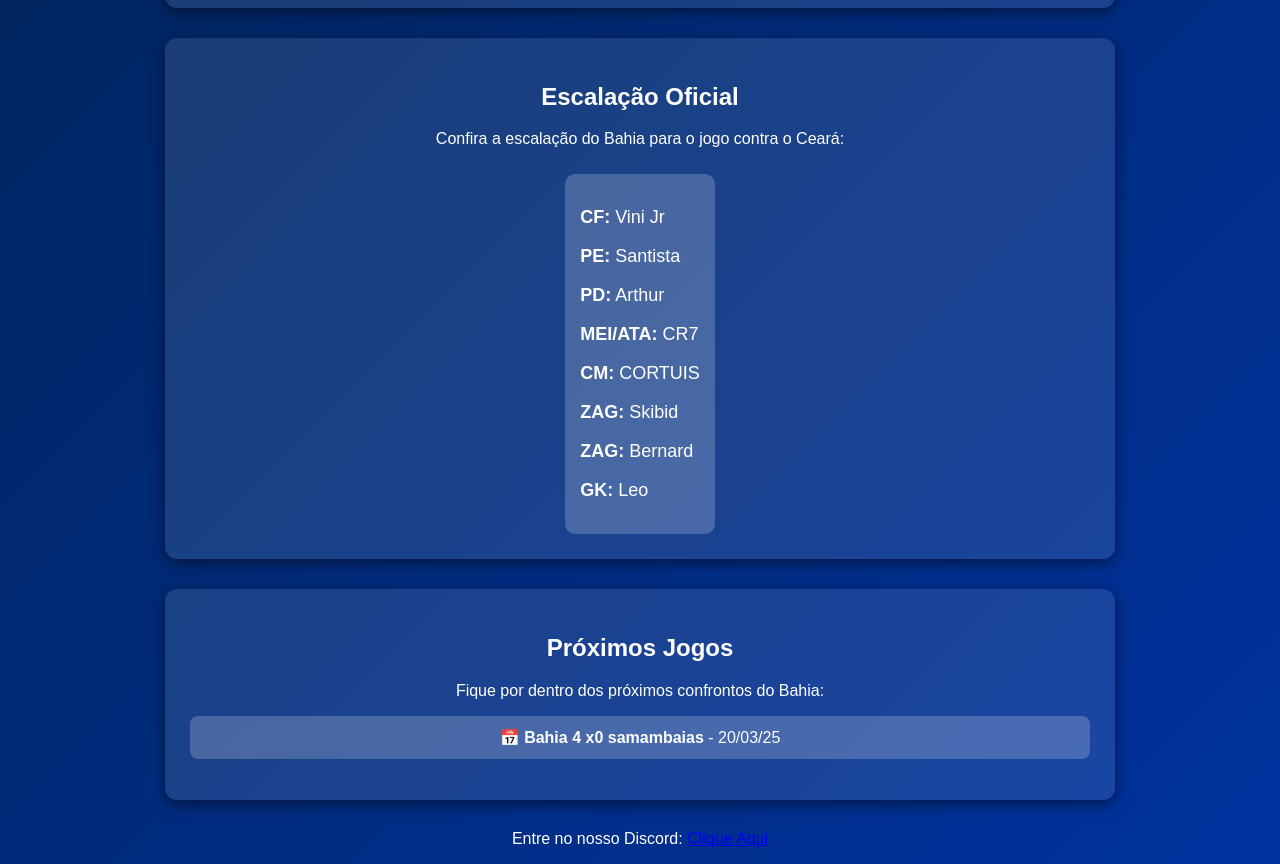
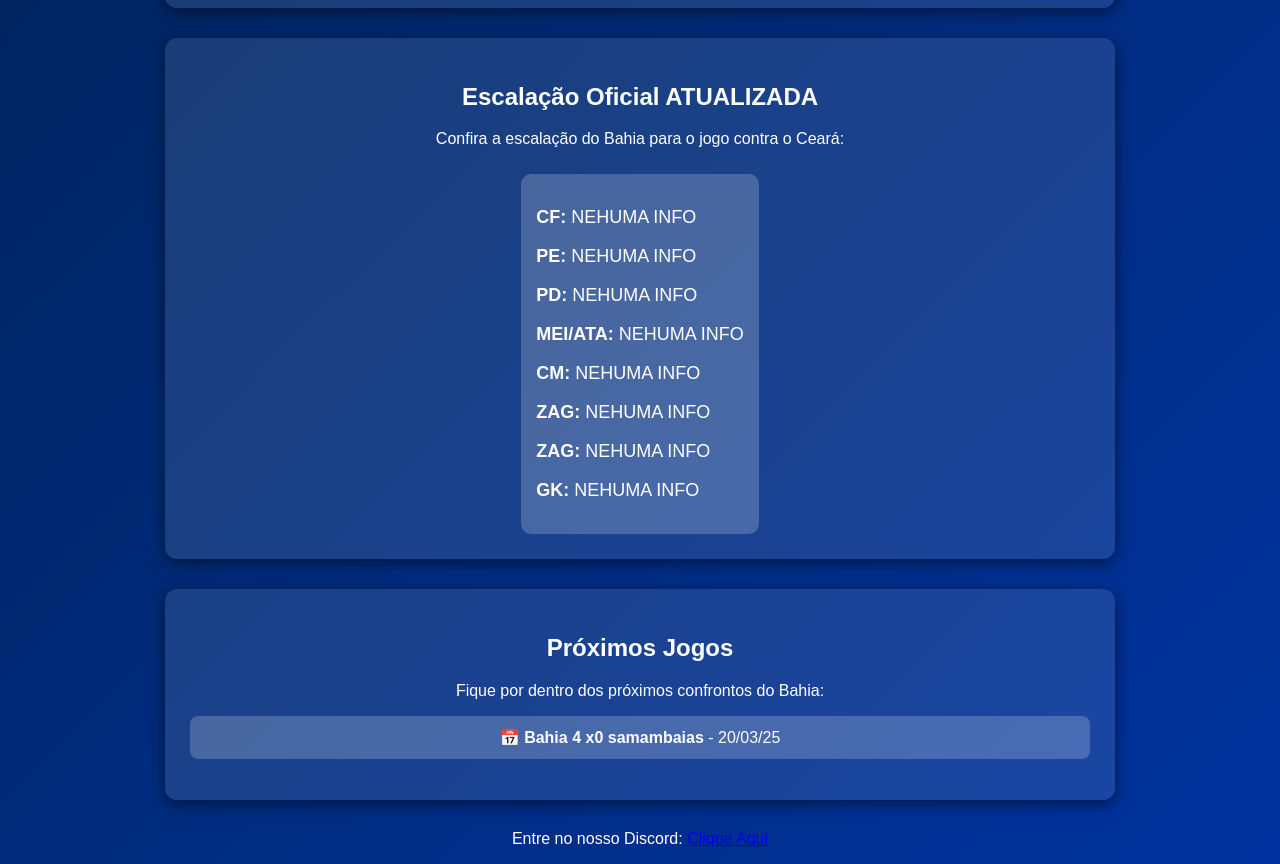
Before and after one commit to Joaov8tor/bahia-tcs, a plain HTML site: page index.html in a window 1280 px wide. Shown: the part 974-1838 px from the top of the page. Drawn offline with Linux system fonts and the light colour scheme.

Commit message:
Update index.html

```diff
--- a/index.html
+++ b/index.html
@@ -104,7 +104,7 @@
 <body>
     <header>
         <h1>Bahia - The Classic Soccer</h1>
-        <p>Notícias sobre jogos, treinos, contratações e mais!</p>
+        <p>Notícias sobre jogos, treinos, contratações e transmissoes!</p>
     </header>
 
     <div class="container">
@@ -113,7 +113,7 @@
             Bahia x Ceará - Jogo ainda indisponivel / cancelado
         </p>
         <p>Data do jogo: <strong>Data indefinida</strong></p>
-        <a class="botao" href="https://www.youtube.com/live/O8FSuYB_aB0?si=wyws7cpxcGG9E83n" target="_blank">Assistir no YouTube</a>
+        <a class="botao" href="https://www.youtube.com/@clhnew" target="_blank">Assistir no YouTube</a>
         <a class="botao" href="https://discord.gg/KZH4XMGfHS" target="_blank">Assistir no Discord</a>
 
         <!-- Pré-visualização do vídeo -->
@@ -125,17 +125,17 @@
     </div>
 
     <div class="container">
-        <h2>Escalação Oficial</h2>
+        <h2>Escalação Oficial ATUALIZADA</h2>
         <p>Confira a escalação do Bahia para o jogo contra o Ceará:</p>
         <div class="escala">
-            <p><strong>CF:</strong> Vini Jr</p>
-            <p><strong>PE:</strong> Santista</p>
-            <p><strong>PD:</strong> Arthur</p>
-            <p><strong>MEI/ATA:</strong> CR7</p>
-            <p><strong>CM:</strong> CORTUIS</p>
-            <p><strong>ZAG:</strong> Skibid</p>
-            <p><strong>ZAG:</strong> Bernard</p>
-            <p><strong>GK:</strong> Leo</p>
+            <p><strong>CF:</strong> NEHUMA INFO</p>
+            <p><strong>PE:</strong> NEHUMA INFO</p>
+            <p><strong>PD:</strong> NEHUMA INFO</p>
+            <p><strong>MEI/ATA:</strong> NEHUMA INFO</p>
+            <p><strong>CM:</strong> NEHUMA INFO</p>
+            <p><strong>ZAG:</strong> NEHUMA INFO</p>
+            <p><strong>ZAG:</strong> NEHUMA INFO</p>
+            <p><strong>GK:</strong> NEHUMA INFO</p>
         </div>
     </div>
 
```
